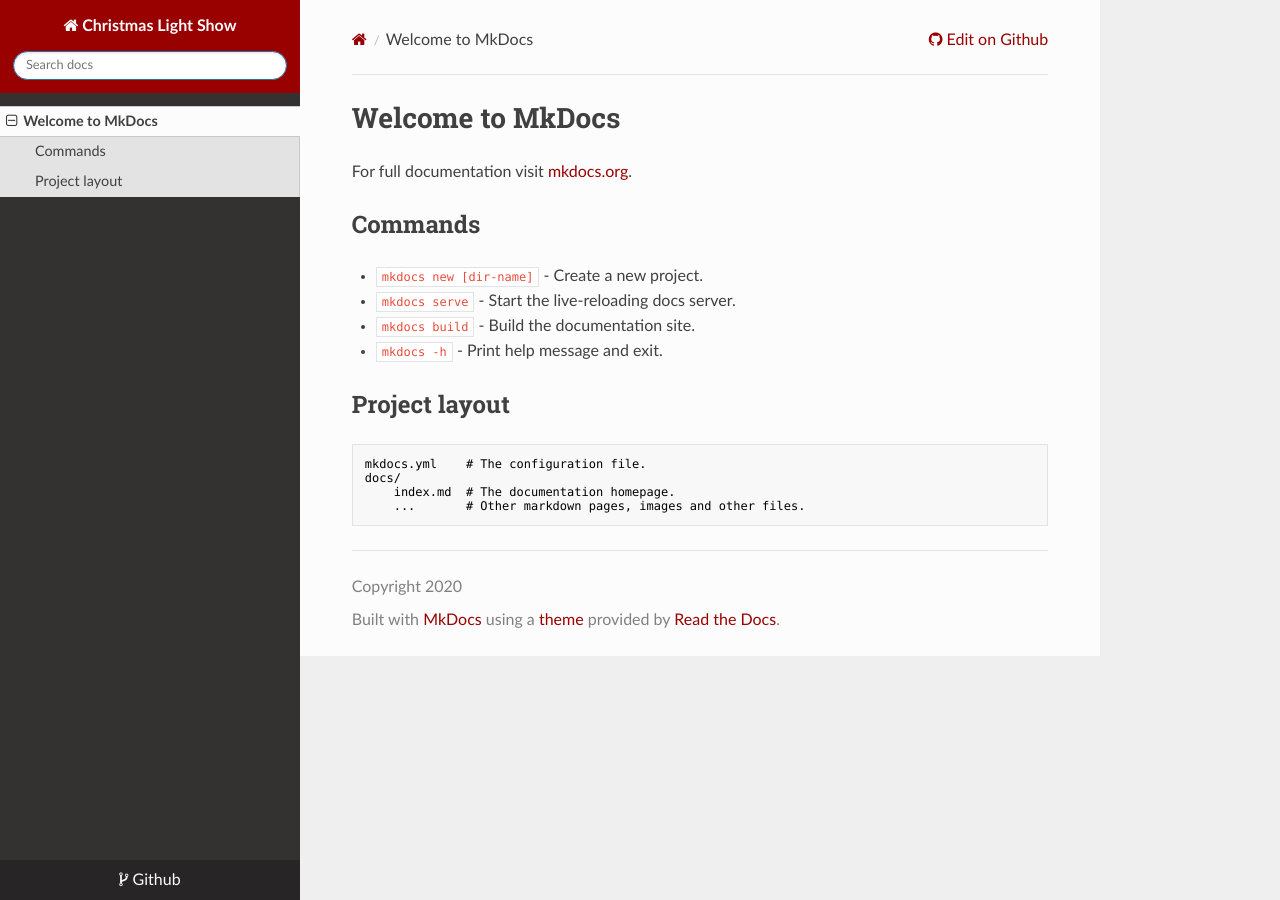
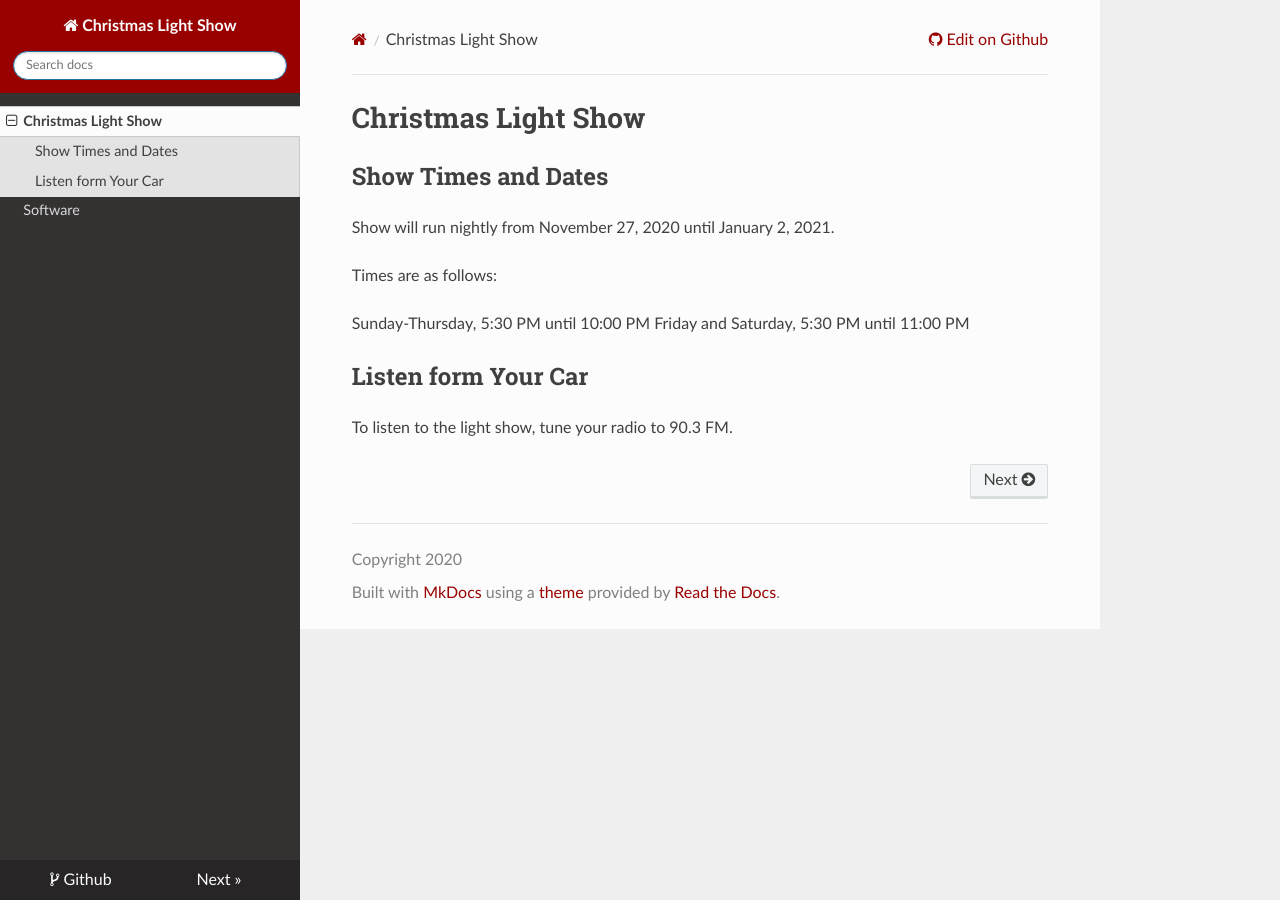
Before and after one commit to afireinside5976/christmaslights, an MkDocs documentation site: the page built from website/docs/index.md, in a window 1280 px wide. Built offline with MkDocs 1.6.1, drawn with Linux system fonts in a browser that asks for light colours.

Commit message:
Commiting new files

```diff
--- a/website/docs/index.md
+++ b/website/docs/index.md
@@ -1,17 +1,14 @@
-# Welcome to MkDocs
+# Christmas Light Show
 
-For full documentation visit [mkdocs.org](https://www.mkdocs.org).
+## Show Times and Dates
 
-## Commands
+Show will run nightly from November 27, 2020 until January 2, 2021.
 
-* `mkdocs new [dir-name]` - Create a new project.
-* `mkdocs serve` - Start the live-reloading docs server.
-* `mkdocs build` - Build the documentation site.
-* `mkdocs -h` - Print help message and exit.
+Times are as follows:
 
-## Project layout
+Sunday-Thursday, 5:30 PM until 10:00 PM
+Friday and Saturday, 5:30 PM until 11:00 PM
 
-    mkdocs.yml    # The configuration file.
-    docs/
-        index.md  # The documentation homepage.
-        ...       # Other markdown pages, images and other files.
+## Listen form Your Car
+
+To listen to the light show, tune your radio to 90.3 FM.
```
Also changed, not shown: website/docs/software.md (added, +12 -0 lines), website/hardware.md (added).
